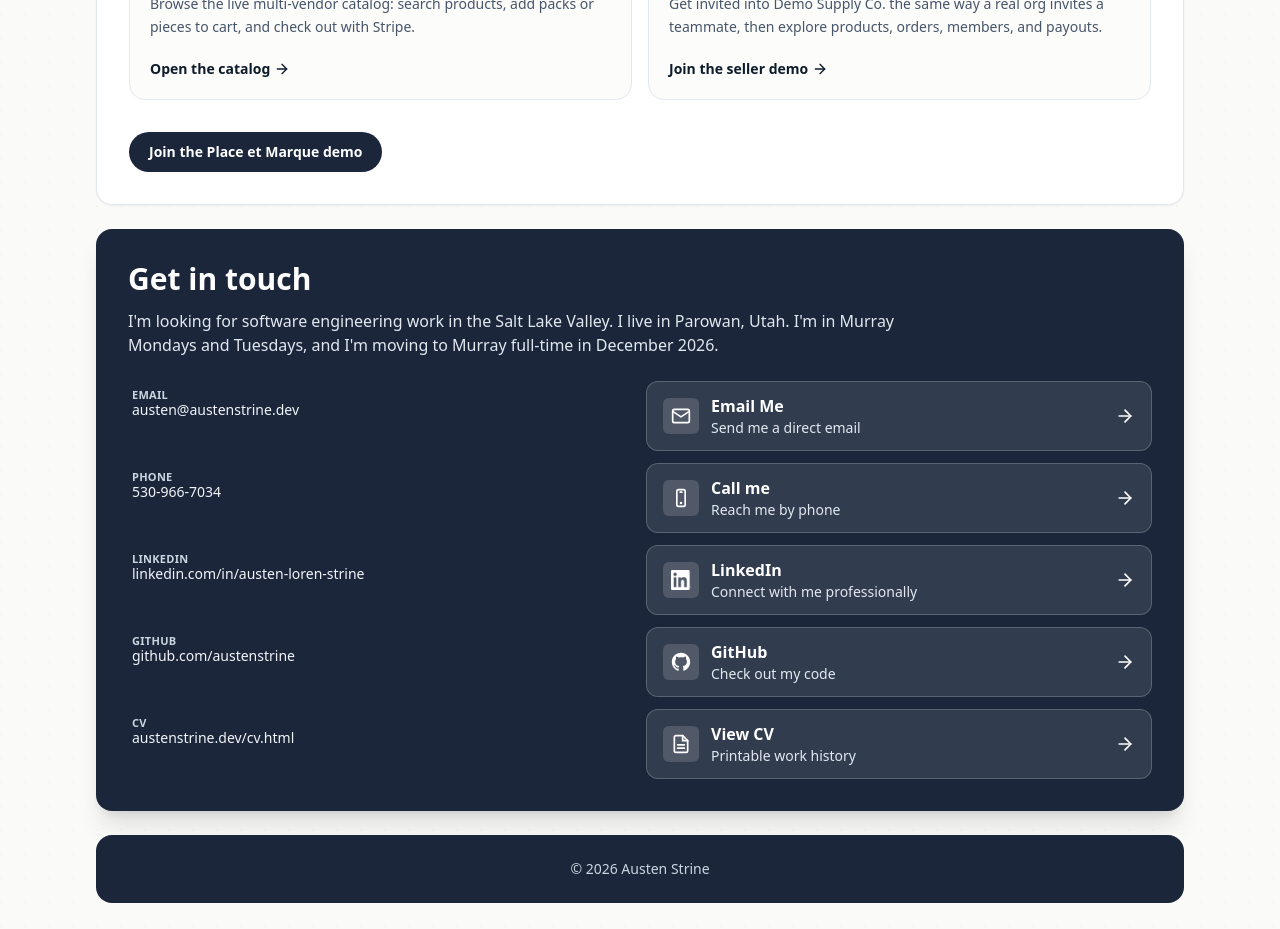
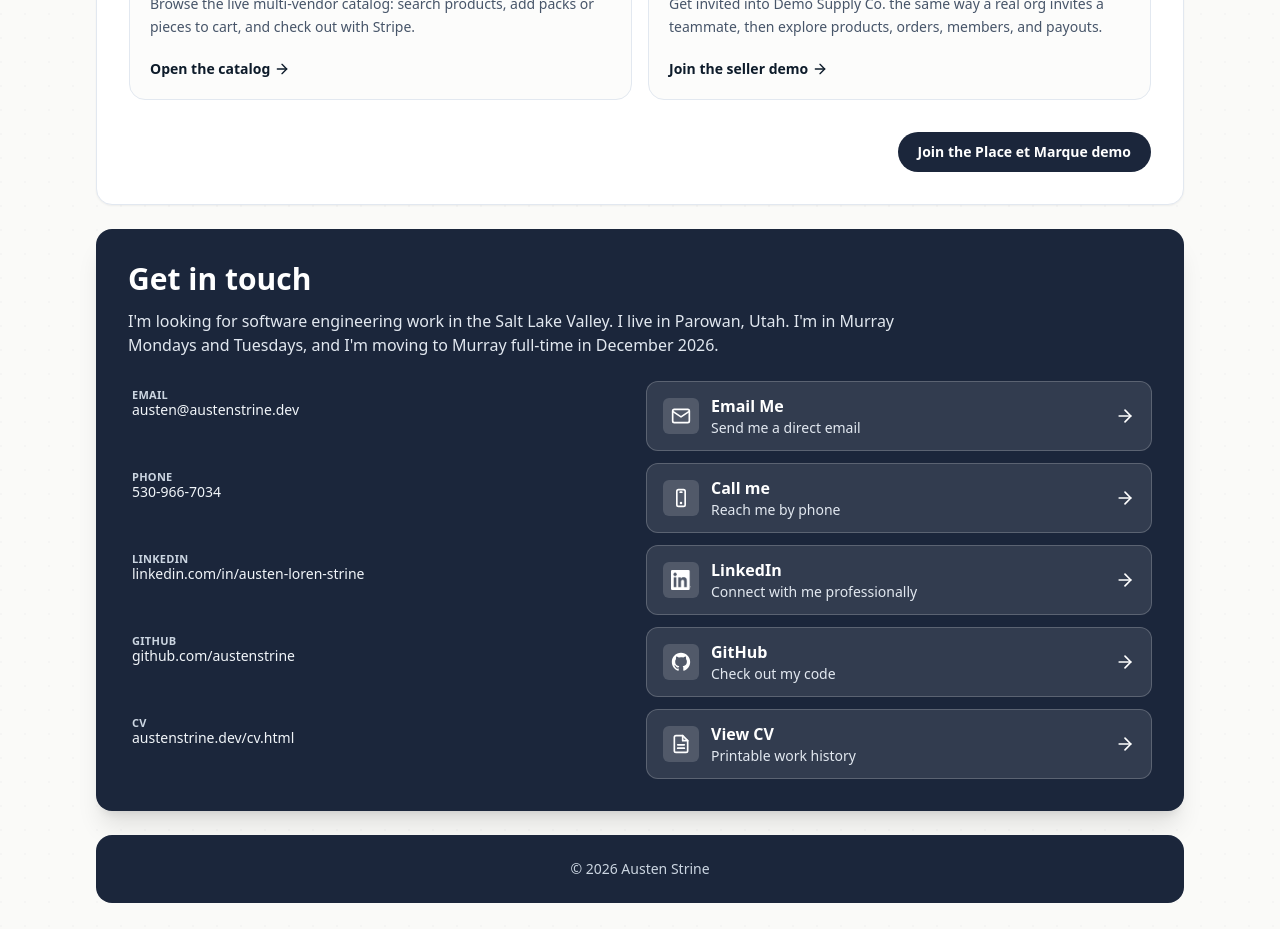
Before and after one commit to austenstrine/austenstrine_portfolio, a Next.js app in the folder apps/web/: page / in a window 1280 px wide. Shown: the part 4760-5689 px from the top of the page. Built offline with nearby package versions, Linux system fonts and the light colour scheme; no server answers.

Commit message:
Right-align Featured Build demo CTA.
Keep the Place et Marque join-demo button on the right with other section actions.

```diff
--- a/apps/web/src/components/sections/FeaturedBuildSection.tsx
+++ b/apps/web/src/components/sections/FeaturedBuildSection.tsx
@@ -161,9 +161,15 @@ export function FeaturedBuildSection() {
 				))}
 			</ul>
 
+			<div
+				className="
+					mt-8
+					flex
+					justify-end
+				"
+			>
 				<a
 					className="
-					mt-8
 						inline-flex
 						rounded-full
 						bg-sky
@@ -183,6 +189,7 @@ export function FeaturedBuildSection() {
 				>
 					Join the Place et Marque demo
 				</a>
+			</div>
 		</section>
 	);
 }
```
Lines whose indentation alone changed are shown as unchanged.
